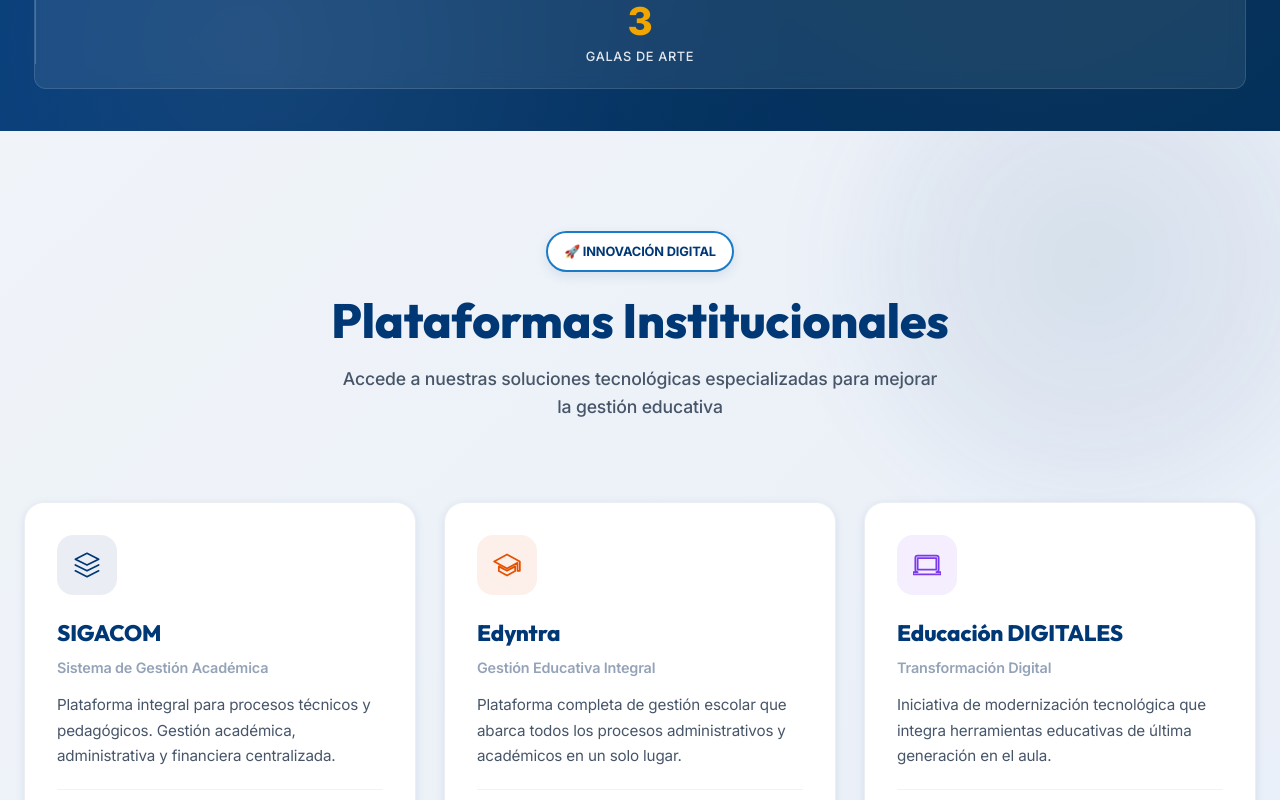
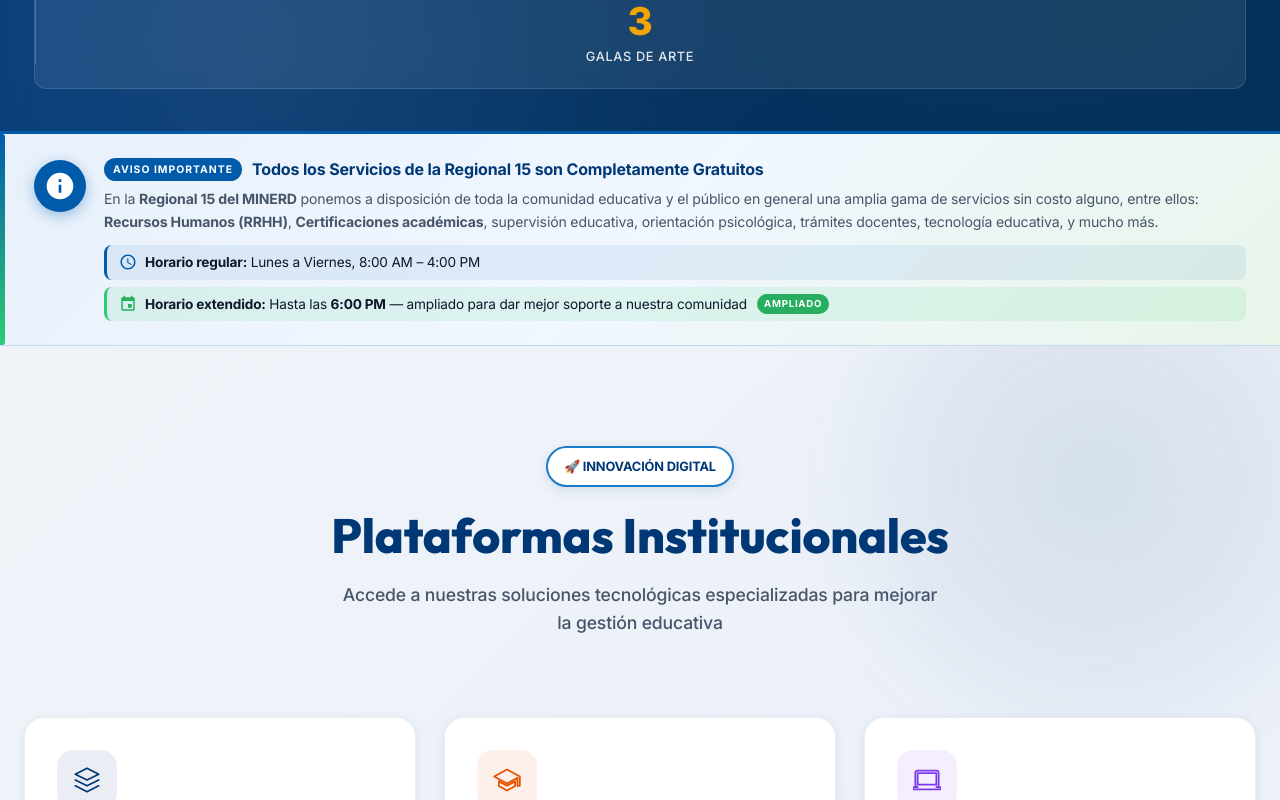
Before and after one commit to vladimirmella15-blip/regional15, a Next.js app: page / in a window 1280 px wide. Shown: the part 1180-1980 px from the top of the page. Built offline with nearby package versions, Linux system fonts and the light colour scheme; no server answers.

Commit message:
fix: mover AVISO IMPORTANTE a la parte superior (despues de StatsBar)
El AVISO estaba entre AboutSection y DistritosSection (muy abajo).
Ahora se renderiza inmediatamente despues de StatsBar, arriba.

```diff
--- a/app/(public)/page.tsx
+++ b/app/(public)/page.tsx
@@ -146,6 +146,7 @@
 
       <HeroSlider stats={data?.config?.stats} />
       <StatsBar stats={data?.config?.stats} />
+      <AvisoServicios />
 
       {/* ── PLATAFORMAS DIGITALES (DESTACADO) ── */}
       <PlatformsHero />
@@ -163,7 +164,6 @@
       <Suspense fallback={<SectionFallback />}><ServiciosSection servicios={data?.servicios} programas={data?.programas} enlaces={data?.enlaces} /></Suspense>
 
       <Suspense fallback={<SectionFallback />}><AboutSection /></Suspense>
-      <AvisoServicios />
       <Suspense fallback={<SectionFallback />}><DistritosSection distritos={data?.distritos} /></Suspense>
       <Suspense fallback={<SectionFallback />}><OrganigramaSection /></Suspense>
 
```
